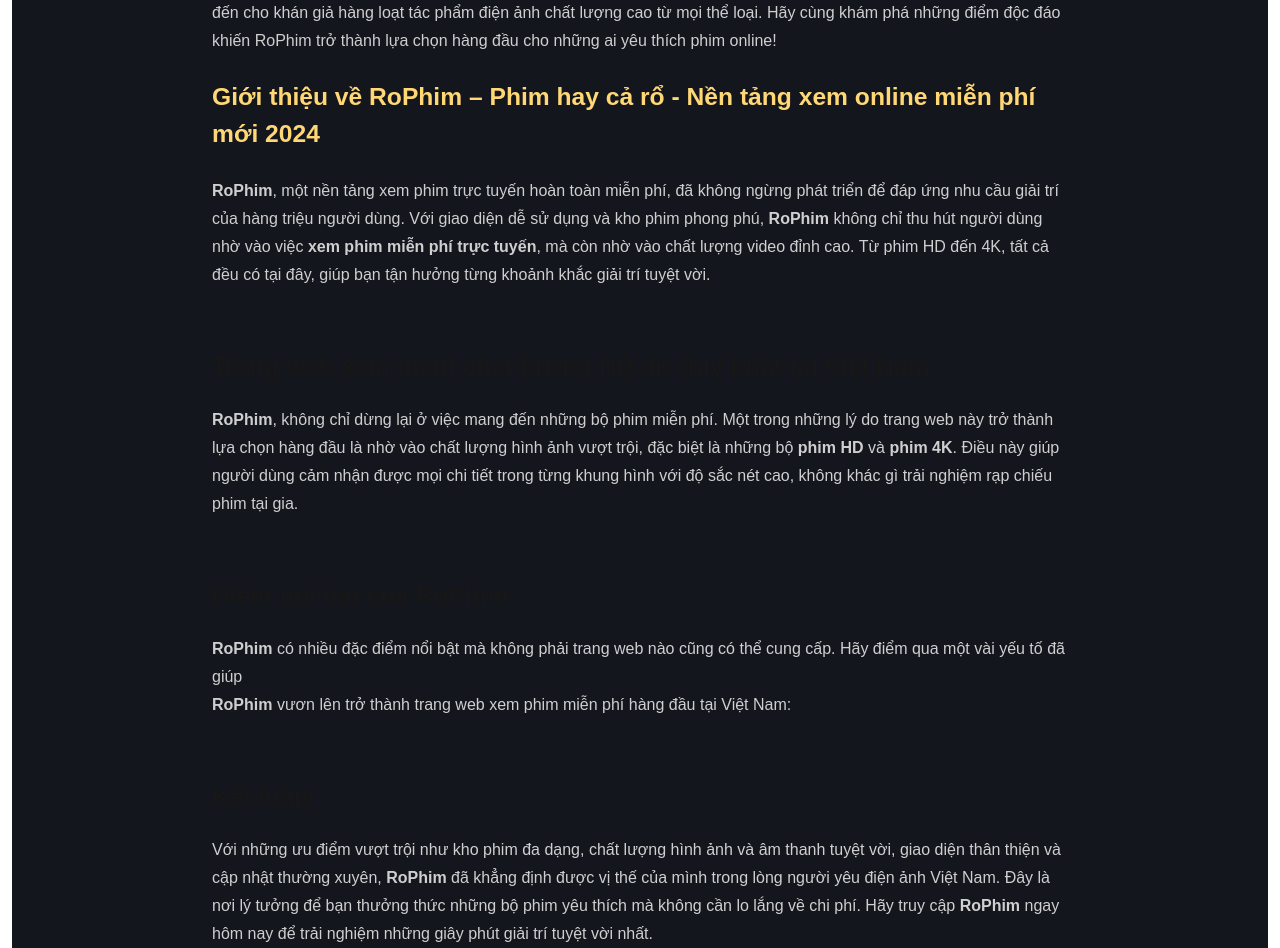
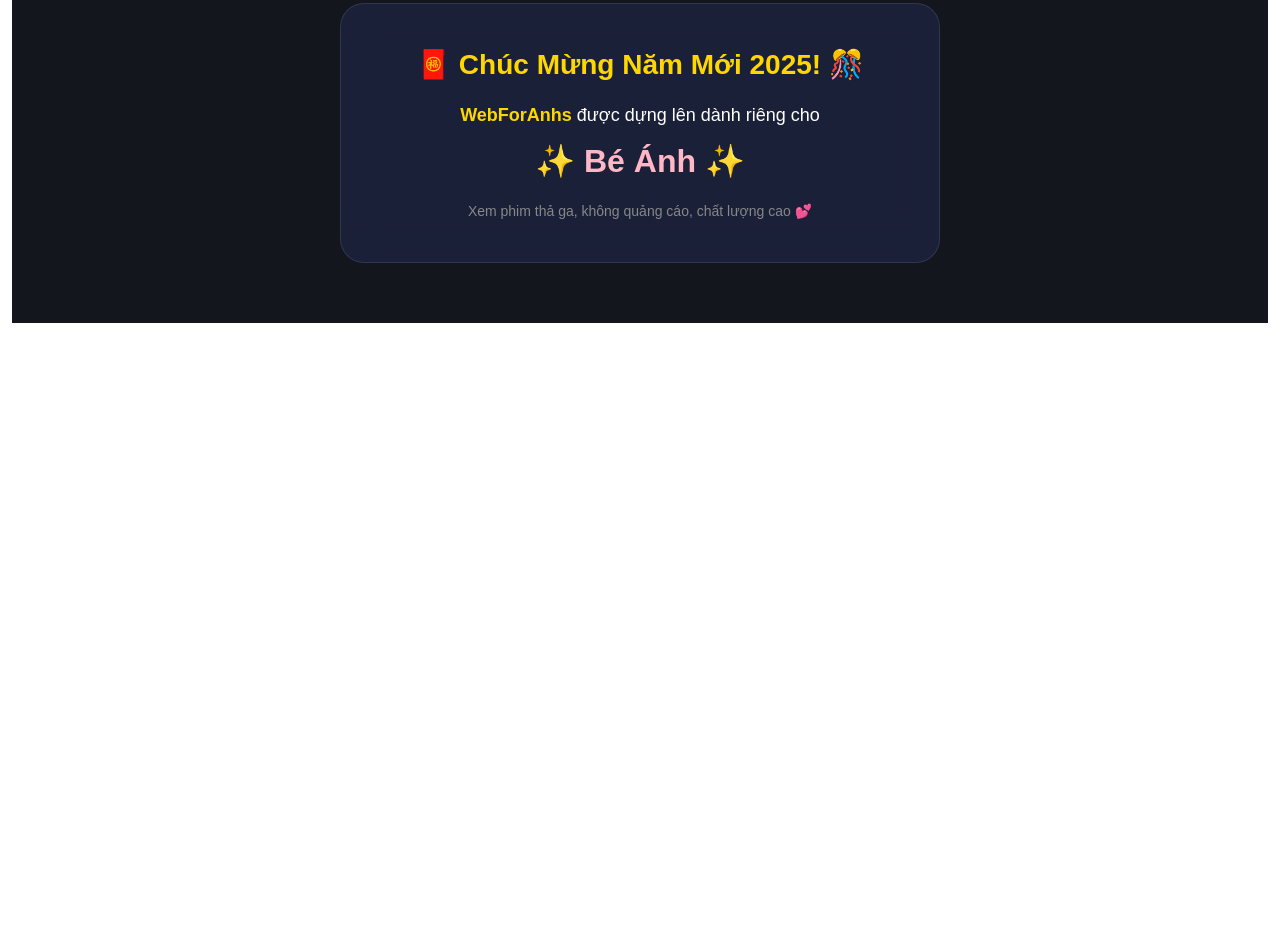
Before and after one commit to FlexDinh/webphimforAnhs, a Next.js app: page / in a window 1280 px wide. Shown: the part 980-1928 px from the top of the page. After the commit the page ends 1303 px from the top, so only its background shows below. Built offline with nearby package versions, Linux system fonts and the light colour scheme.

Commit message:
Simplify: Personal message for bé Ánh

```diff
--- a/src/app/globals.css
+++ b/src/app/globals.css
@@ -3,7 +3,12 @@
 :root {
   --background: #ffffff;
   --foreground: #171717;
-  --accent-color: #FFD875;
+  --accent-color: #FFD700;
+  /* Tet Gold */
+  --tet-red: #C41E3A;
+  --tet-gold: #FFD700;
+  --tet-pink: #FFB7C5;
+  /* Cherry blossom */
 }
 
 @theme inline {
--- a/src/app/layout.tsx
+++ b/src/app/layout.tsx
@@ -6,28 +6,28 @@
   width: 'device-width',
   initialScale: 1,
   maximumScale: 5,
-  themeColor: '#191B24',
+  themeColor: '#C41E3A', // Tet Red
 };
 
 export const metadata: Metadata = {
-  title: "RoPhim - Xem Phim Online Miễn Phí | Phim Hay Cả Rổ",
-  description: "RoPhim - Trang xem phim online chất lượng cao miễn phí... Kho phim khổng lồ: phim chiếu rạp, phim bộ, phim lẻ HD 4K, Vietsub, thuyết minh. Cập nhật liên tục 2024.",
-  keywords: "xem phim, phim online, phim miễn phí, phim hay, phim HD, phim 4K, phim Vietsub, phim thuyết minh, phim chiếu rạp, phim bộ, phim lẻ, RoPhim",
-  authors: [{ name: "RoPhim" }],
+  title: "WebForAnhs - Xem Phim Online Miễn Phí | Chúc Mừng Năm Mới 🧧",
+  description: "WebForAnhs - Trang xem phim online chất lượng cao miễn phí. Kho phim khổng lồ: phim chiếu rạp, phim bộ, phim lẻ HD 4K, Vietsub, thuyết minh.",
+  keywords: "xem phim, phim online, phim miễn phí, phim hay, phim HD, phim 4K, phim Vietsub, phim thuyết minh, phim chiếu rạp, phim bộ, phim lẻ, WebForAnhs",
+  authors: [{ name: "WebForAnhs" }],
   openGraph: {
     type: "website",
-    url: "https://rophim.me/",
-    title: "RoPhim - Xem Phim Online Miễn Phí | Phim Hay Cả Rổ",
-    description: "RoPhim - Trang xem phim online chất lượng cao miễn phí. Kho phim khổng lồ: phim chiếu rạp, phim bộ, phim lẻ HD 4K.",
+    url: "https://webphimfor-anhs.vercel.app/",
+    title: "WebForAnhs - Xem Phim Online Miễn Phí | Chúc Mừng Năm Mới 🧧",
+    description: "WebForAnhs - Trang xem phim online chất lượng cao miễn phí. Kho phim khổng lồ: phim chiếu rạp, phim bộ, phim lẻ HD 4K.",
     images: ["/logo.svg"],
     locale: "vi_VN",
-    siteName: "RoPhim",
+    siteName: "WebForAnhs",
   },
   twitter: {
     card: "summary_large_image",
-    site: "@RoPhim",
-    title: "RoPhim - Xem Phim Online Miễn Phí | Phim Hay Cả Rổ",
-    description: "RoPhim - Trang xem phim online chất lượng cao miễn phí. Kho phim khổng lồ: phim chiếu rạp, phim bộ, phim lẻ HD 4K.",
+    site: "@WebForAnhs",
+    title: "WebForAnhs - Xem Phim Online Miễn Phí | Chúc Mừng Năm Mới 🧧",
+    description: "WebForAnhs - Trang xem phim online chất lượng cao miễn phí. Kho phim khổng lồ: phim chiếu rạp, phim bộ, phim lẻ HD 4K.",
     images: ["/logo.svg"],
   },
   icons: {
--- a/src/app/page.tsx
+++ b/src/app/page.tsx
@@ -39,71 +39,21 @@
           </div>
         </div>
       </div>
-      <div className="bg-[#14161E]">
-        <div className="container mx-auto 2xl:px-[300px] xl:px-[200px] px-4 ">
-          <h5 className="leading-7 text-[#cfcfcf]">
-            Trong kỷ nguyên số ngày nay, việc xem phim miễn phí trực tuyến đã
-            trở thành nhu cầu giải trí không thể thiếu. Với sự bùng nổ của các
-            nền tảng phát trực tuyến phim, RoPhim nổi bật lên như một trang web
-            xem phim miễn phí uy tín, mang đến cho khán giả hàng loạt tác phẩm
-            điện ảnh chất lượng cao từ mọi thể loại. Hãy cùng khám phá những
-            điểm độc đáo khiến RoPhim trở thành lựa chọn hàng đầu cho những ai
-            yêu thích phim online!
-          </h5>
-          <h2 className="text-[#FFD875] text-[24.64px] font-semibold py-[24px]">
-            Giới thiệu về RoPhim – Phim hay cả rổ - Nền tảng xem online miễn phí
-            mới 2024
-          </h2>
-          <h5 className="text-[#cfcfcf] leading-7">
-            <span className=" font-semibold">RoPhim</span>, một nền tảng xem
-            phim trực tuyến hoàn toàn miễn phí, đã không ngừng phát triển để đáp
-            ứng nhu cầu giải trí của hàng triệu người dùng. Với giao diện dễ sử
-            dụng và kho phim phong phú,{" "}
-            <span className=" font-semibold">RoPhim</span> không chỉ thu hút
-            người dùng nhờ vào việc{" "}
-            <span className=" font-semibold">xem phim miễn phí trực tuyến</span>
-            , mà còn nhờ vào chất lượng video đỉnh cao. Từ phim HD đến 4K, tất
-            cả đều có tại đây, giúp bạn tận hưởng từng khoảnh khắc giải trí
-            tuyệt vời.
-          </h5>
-          <h2 className="text-[24.64px] font-semibold pt-[60px] pb-[20px]">
-            Trang web xem phim chất lượng HD 4K duy nhất tại Việt Nam
-          </h2>
-          <h5 className="text-[#cfcfcf] leading-7">
-            <span className="inline font-semibold">RoPhim</span>, không chỉ dừng
-            lại ở việc mang đến những bộ phim miễn phí. Một trong những lý do
-            trang web này trở thành lựa chọn hàng đầu là nhờ vào chất lượng hình
-            ảnh vượt trội, đặc biệt là những bộ{" "}
-            <span className="inline font-semibold">phim HD</span> và{" "}
-            <span className="inline font-semibold">phim 4K</span>. Điều này giúp
-            người dùng cảm nhận được mọi chi tiết trong từng khung hình với độ
-            sắc nét cao, không khác gì trải nghiệm rạp chiếu phim tại gia.
-          </h5>
-          <h2 className="text-[24.64px] font-semibold pt-[60px] pb-[20px]">
-            Điểm nổi bật của RoPhim
-          </h2>
-          <p className="text-[#cfcfcf] leading-7">
-            <span className="inline font-semibold">RoPhim</span> có nhiều đặc
-            điểm nổi bật mà không phải trang web nào cũng có thể cung cấp. Hãy
-            điểm qua một vài yếu tố đã giúp
-          </p>
-          <p className="text-[#cfcfcf] leading-7">
-            <span className="inline font-semibold">RoPhim</span> vươn lên trở
-            thành trang web xem phim miễn phí hàng đầu tại Việt Nam:
-          </p>
-
-          <h2 className="text-[24.64px] font-semibold pt-[60px] pb-[20px]">
-            Kết luận
-          </h2>
-          <div className="text-[#cfcfcf] leading-7">
-            Với những ưu điểm vượt trội như kho phim đa dạng, chất lượng hình
-            ảnh và âm thanh tuyệt vời, giao diện thân thiện và cập nhật thường
-            xuyên, <span className="inline font-semibold">RoPhim</span> đã khẳng
-            định được vị thế của mình trong lòng người yêu điện ảnh Việt Nam.
-            Đây là nơi lý tưởng để bạn thưởng thức những bộ phim yêu thích mà
-            không cần lo lắng về chi phí. Hãy truy cập{" "}
-            <span className="inline font-semibold">RoPhim</span> ngay hôm nay để
-            trải nghiệm những giây phút giải trí tuyệt vời nhất.
+      <div className="bg-[#14161E] py-[60px]">
+        <div className="container mx-auto px-4 text-center">
+          <div className="max-w-[600px] mx-auto glass rounded-[24px] p-[40px]">
+            <h2 className="text-[#FFD700] text-[28px] font-bold mb-[16px]">
+              🧧 Chúc Mừng Năm Mới 2025! 🎊
+            </h2>
+            <p className="text-white text-[18px] mb-[8px]">
+              <span className="text-[#FFD700] font-semibold">WebForAnhs</span> được dựng lên dành riêng cho
+            </p>
+            <p className="text-[#FFB7C5] text-[32px] font-bold mb-[16px]">
+              ✨ Bé Ánh ✨
+            </p>
+            <p className="text-[#888] text-[14px]">
+              Xem phim thả ga, không quảng cáo, chất lượng cao 💕
+            </p>
           </div>
         </div>
       </div>
--- a/src/component/Footer.tsx
+++ b/src/component/Footer.tsx
@@ -31,15 +31,18 @@
           {/* Brand */}
           <div className="animate-fade-in">
             <div className="flex items-center gap-[10px] mb-[16px]">
-              <div className="w-[44px] h-[44px] rounded-xl gradient-accent flex items-center justify-center glow-gold">
-                <FontAwesomeIcon icon={faFilm} className="text-black text-[18px]" />
+              <div className="w-[44px] h-[44px] rounded-xl bg-gradient-to-br from-[#C41E3A] to-[#FFD700] flex items-center justify-center glow-gold">
+                <span className="text-white text-[20px]">🧧</span>
               </div>
               <span className="text-[22px] font-bold text-white">
-                Ro<span className="text-[#FFD875] glow-text">Phim</span>
+                Web<span className="text-[#FFD700] glow-text">ForAnhs</span>
               </span>
             </div>
+            <p className="text-[#888] text-[14px] leading-relaxed mb-[8px]">
+              🎊 Chúc Mừng Năm Mới! Xem phim online miễn phí chất lượng cao.
+            </p>
             <p className="text-[#888] text-[14px] leading-relaxed mb-[20px]">
-              Xem phim online miễn phí chất lượng cao. Kho phim khổng lồ với hơn 50,000+ phim từ nhiều nguồn API.
+              Kho phim khổng lồ với hơn 50,000+ phim từ nhiều nguồn API.
             </p>
             <div className="flex gap-[12px]">
               <a className="w-[40px] h-[40px] rounded-full glass flex items-center justify-center hover:bg-[#FFD875] hover:text-black hover:glow-gold transition-all cursor-pointer haptic">
@@ -103,7 +106,7 @@
             <div className="text-[#888] text-[14px] space-y-[10px]">
               <p className="flex items-center gap-[8px]">
                 <FontAwesomeIcon icon={faEnvelope} className="text-[#FFD875]" />
-                contact@rophim.com
+                contact@webforanhs.com
               </p>
             </div>
             <div className="mt-[20px] p-[16px] glass rounded-xl">
@@ -117,7 +120,7 @@
         {/* Bottom */}
         <div className="border-t border-white/5 mt-[40px] pt-[24px] flex flex-col md:flex-row justify-between items-center gap-[16px]">
           <p className="text-[#666] text-[13px]">
-            © 2025 RoPhim. Tất cả quyền được bảo lưu.
+            © 2025 WebForAnhs. Chúc Mừng Năm Mới 🧧 Tất cả quyền được bảo lưu.
           </p>
           <p className="text-[#666] text-[13px] flex items-center gap-[6px]">
             Made with <FontAwesomeIcon icon={faHeart} className="text-[#e74c3c] animate-pulse" /> in Vietnam
--- a/src/component/Header.tsx
+++ b/src/component/Header.tsx
@@ -66,11 +66,11 @@
               onClick={() => router.push("/phimhay")}
               className="cursor-pointer flex items-center gap-[8px]"
             >
-              <div className="w-[40px] h-[40px] rounded-xl bg-gradient-to-br from-[#FFD875] to-[#f0a500] flex items-center justify-center">
-                <span className="text-black font-bold text-[18px]">R</span>
+              <div className="w-[40px] h-[40px] rounded-xl bg-gradient-to-br from-[#C41E3A] to-[#FFD700] flex items-center justify-center">
+                <span className="text-white text-[18px]">🧧</span>
               </div>
               <span className="text-[20px] font-bold hidden sm:block">
-                Ro<span className="text-[#FFD875]">Phim</span>
+                Web<span className="text-[#FFD700]">ForAnhs</span>
               </span>
             </a>
           </div>
@@ -82,8 +82,8 @@
                 key={item.path}
                 onClick={() => router.push(item.path)}
                 className={`px-[16px] py-[8px] rounded-full text-[14px] cursor-pointer transition-all whitespace-nowrap flex items-center gap-[6px] ${isActive(item.path)
-                    ? "bg-[#FFD875] text-black font-semibold"
-                    : "hover:bg-white/10 text-white/90 hover:text-white"
+                  ? "bg-[#FFD875] text-black font-semibold"
+                  : "hover:bg-white/10 text-white/90 hover:text-white"
                   }`}
               >
                 {item.icon && <FontAwesomeIcon icon={item.icon} className="text-[12px]" />}
@@ -172,8 +172,8 @@
                     setOpenBarMenu(false);
                   }}
                   className={`px-[16px] py-[12px] rounded-xl text-[15px] cursor-pointer transition-all flex items-center gap-[10px] ${isActive(item.path)
-                      ? "bg-[#FFD875] text-black font-semibold"
-                      : "hover:bg-white/10"
+                    ? "bg-[#FFD875] text-black font-semibold"
+                    : "hover:bg-white/10"
                     }`}
                 >
                   {item.icon && <FontAwesomeIcon icon={item.icon} className="text-[14px]" />}
--- a/src/lib/usePreferences.tsx
+++ b/src/lib/usePreferences.tsx
@@ -62,7 +62,7 @@
 export function PreferencesProvider({ children }: { children: ReactNode }) {
     const [mounted, setMounted] = useState(false);
     const [preferences, setPreferences] = useLocalStorage<UserPreferences>(
-        "rophim-preferences",
+        "webforanhs-preferences",
         defaultPreferences
     );
 
```
